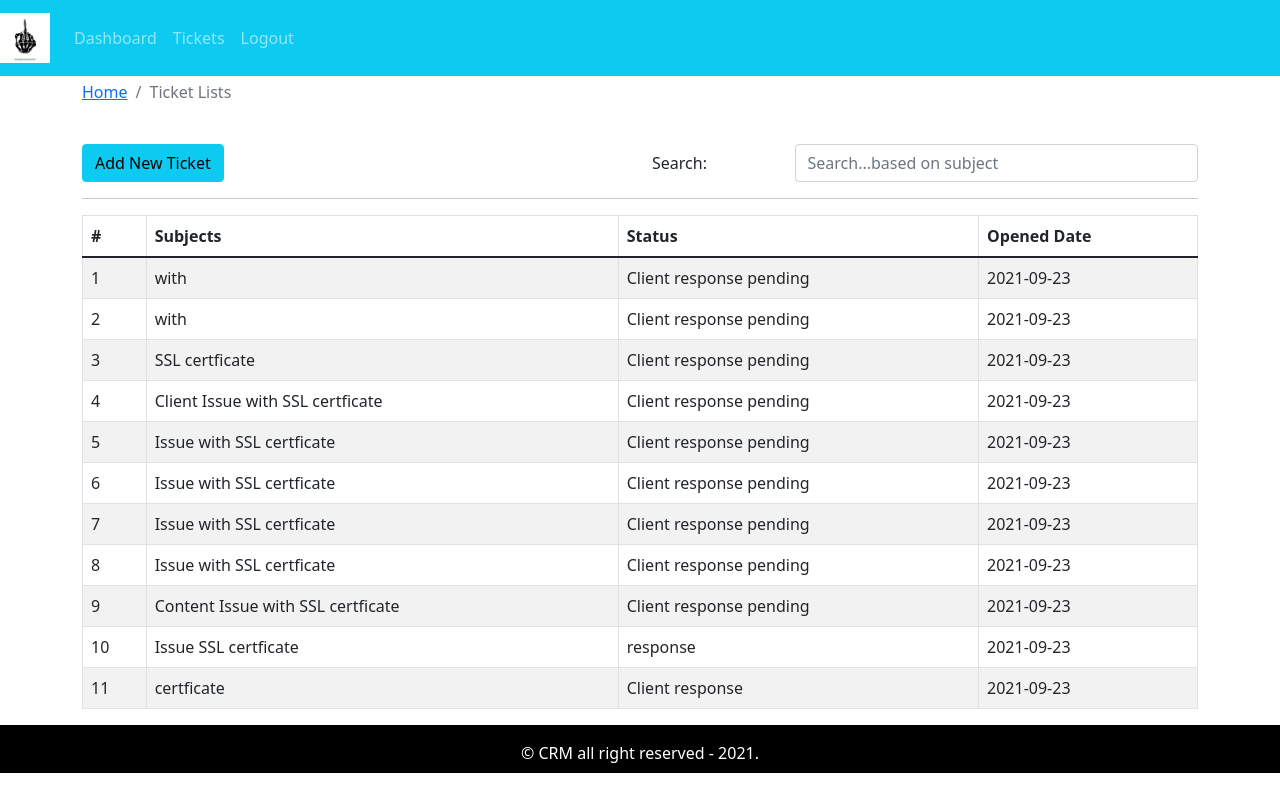
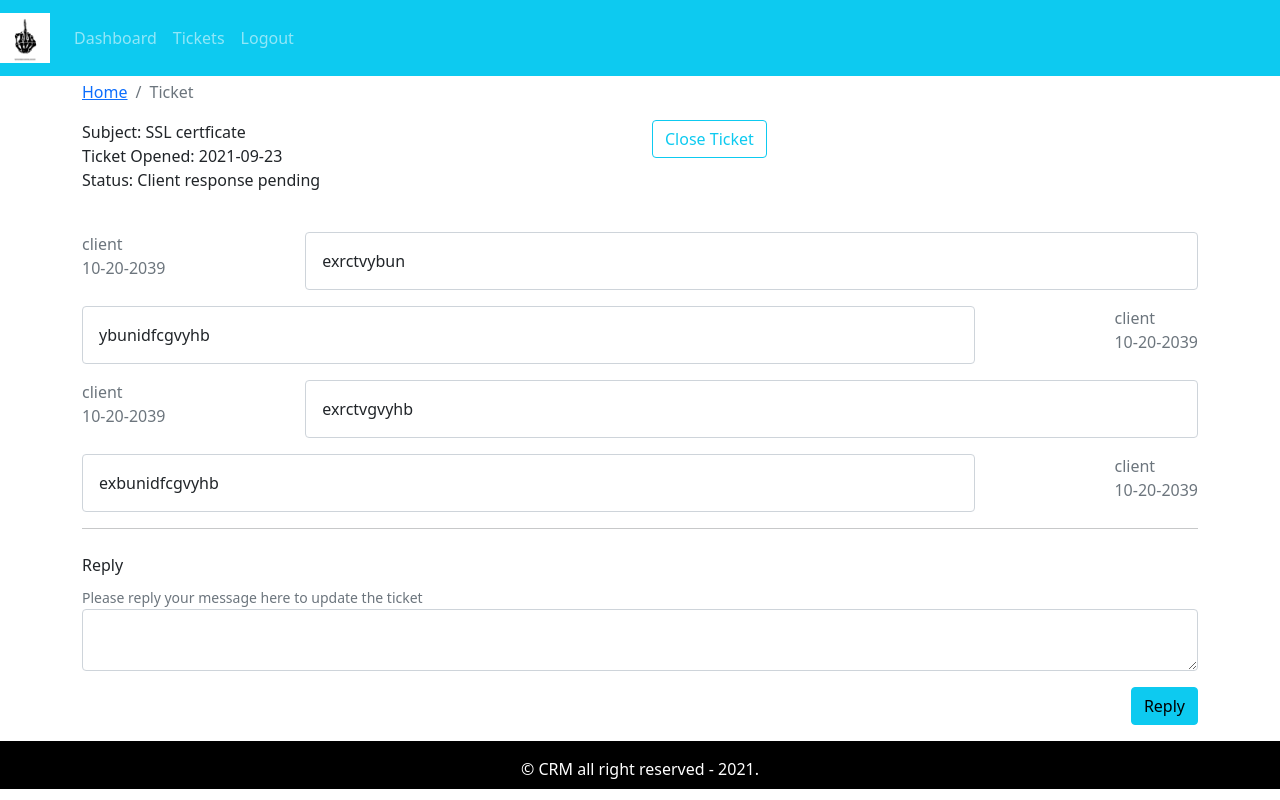
Before and after one commit to amitkumar0045/crm-frontend, a React (Create React App) app: page / in a window 1280 px wide. Built offline with nearby package versions, Linux system fonts and the light colour scheme.

Commit message:
ticket landing page added

```diff
--- a/src/App.js
+++ b/src/App.js
@@ -4,6 +4,7 @@
 import { Dashboard } from './pages/dashboard/Dashboard.page';
 import { AddTicket } from './pages/new-ticket/AddTicket.page';
 import { TicketLists } from './pages/ticket-listing/TicketLists.page';
+import { Ticket } from './pages/ticket/Ticket.page';
 
 function App() {
   return (
@@ -15,7 +16,8 @@
       <DefaultLayout >
         {/* <Dashboard /> */}
         {/* <AddTicket /> */}
-        <TicketLists />
+        {/* <TicketLists /> */}
+        <Ticket />
       </DefaultLayout>
     </div>
   );
--- a/src/assests/data/dummy-tickets.json
+++ b/src/assests/data/dummy-tickets.json
@@ -1,68 +1,90 @@
 [
   {
-        "id":1,
-        "subject":"with",
-        "status":"Client response pending",
+    "id": 1,
+    "subject": "SSL certficate",
+    "status": "Client response pending",
+    "addedAt": "2021-09-23",
+    "history": [
+      {
+        "date": "10-20-2039",
+        "message": "exrctvybun",
+        "messageBy": "client"
+      },
+      {
+        "date": "10-20-2039",
+        "message": "ybunidfcgvyhb",
+        "messageBy": "client"
+      },
+      {
+        "date": "10-20-2039",
+        "message": "exrctvgvyhb",
+        "messageBy": "client"
+      },
+      {
+        "date": "10-20-2039",
+        "message": "exbunidfcgvyhb",
+        "messageBy": "client"
+      }
+    ]
+  },
+  {
+    "id": 2,
+    "subject": "with",
+    "status": "Client response pending",
     "addedAt": "2021-09-23"
   },
   {
-        "id":2,
-        "subject":"with",
-        "status":"Client response pending",
+    "id": 3,
+    "subject": "SSL certficate",
+    "status": "Client response pending",
     "addedAt": "2021-09-23"
   },
   {
-        "id":3,
-        "subject":"SSL certficate",
-        "status":"Client response pending",
+    "id": 4,
+    "subject": " Client Issue with SSL certficate",
+    "status": "Client response pending",
     "addedAt": "2021-09-23"
   },
   {
-        "id":4,
-        "subject":" Client Issue with SSL certficate",
-        "status":"Client response pending",
+    "id": 5,
+    "subject": "Issue with SSL certficate",
+    "status": "Client response pending",
     "addedAt": "2021-09-23"
   },
   {
-        "id":5,
-        "subject":"Issue with SSL certficate",
-        "status":"Client response pending",
+    "id": 6,
+    "subject": "Issue with SSL certficate",
+    "status": "Client response pending",
     "addedAt": "2021-09-23"
   },
   {
-        "id":6,
-        "subject":"Issue with SSL certficate",
-        "status":"Client response pending",
+    "id": 7,
+    "subject": "Issue with SSL certficate",
+    "status": "Client response pending",
     "addedAt": "2021-09-23"
   },
   {
-        "id":7,
-        "subject":"Issue with SSL certficate",
-        "status":"Client response pending",
+    "id": 8,
+    "subject": "Issue with SSL certficate",
+    "status": "Client response pending",
     "addedAt": "2021-09-23"
   },
   {
-        "id":8,
-        "subject":"Issue with SSL certficate",
-        "status":"Client response pending",
+    "id": 9,
+    "subject": "Content Issue with SSL certficate",
+    "status": "Client response pending",
     "addedAt": "2021-09-23"
   },
   {
-        "id":9,
-        "subject":"Content Issue with SSL certficate",
-        "status":"Client response pending",
+    "id": 10,
+    "subject": "Issue  SSL certficate",
+    "status": "response ",
     "addedAt": "2021-09-23"
   },
   {
-        "id":10,
-        "subject":"Issue  SSL certficate",
-        "status":"response ",
-        "addedAt": "2021-09-23"
-    },
-    {
-        "id":11,
-        "subject":" certficate",
-        "status":"Client response ",
+    "id": 11,
+    "subject": " certficate",
+    "status": "Client response ",
     "addedAt": "2021-09-23"
   }
 ]
--- /dev/null
+++ b/src/components/message-history/MessageHistory.compo.js
@@ -0,0 +1,22 @@
+import React from 'react'
+import PropTypes from 'prop-types'
+import './message-history.style.css'
+
+export const MessageHistory = ({msg}) => {
+    // console.log(msg);
+    if(!msg) return null;
+
+    return msg.map((row,i)=> (
+        <div key={i} className="message-history mt-3">
+            <div className="send font-weight-bold text-secondary">
+                <div className="sender">{row.messageBy}</div>
+                <div className="date">{row.date}</div>
+            </div>
+            <div className="message">{row.message}</div>
+        </div>
+    ))
+}
+
+MessageHistory.propTypes = {
+    msg: PropTypes.array.isRequired,
+}
--- /dev/null
+++ b/src/components/message-history/message-history.style.css
@@ -0,0 +1,18 @@
+.message-history{
+    display: flex;
+    flex-direction: row;
+    justify-content: space-between;
+}
+
+.message-history:nth-child(even){
+    display: flex;
+    flex-direction: row-reverse;
+    justify-content: space-between;
+}
+
+.message{
+    padding: 1rem;
+    width: 80%;
+    border: 1px solid #ced4da;
+    border-radius: 0.25rem;
+}
--- /dev/null
+++ b/src/components/update-ticket/UpdateTicket.compo.js
@@ -0,0 +1,32 @@
+import React from 'react'
+import { Form, Button } from 'react-bootstrap'
+import PropTypes from 'prop-types'
+import { propTypes } from 'react-bootstrap/esm/Image'
+
+export const UpdateTicket = ({ msg, handleOnChange, handleOnSubmit }) => {
+
+    return (
+        <Form onSubmit={handleOnSubmit}>
+            <Form.Label>Reply</Form.Label>
+            <br />
+            <Form.Text>Please reply your message here to update the ticket</Form.Text>
+            <Form.Control
+                as="textarea"
+                row="5"
+                name=''
+                value={msg}
+                onChange={handleOnChange}
+            />
+            <div className="text-end mt-3 mb-3">
+                <Button variant="info" type="submit">Reply</Button>
+            </div>
+
+        </Form>
+    )
+}
+
+UpdateTicket.propsType = {
+    handleOnChange: PropTypes.func.isRequired,
+    handleOnSubmit: PropTypes.func.isRequired,
+    msg: PropTypes.string.isRequired
+}
--- /dev/null
+++ b/src/pages/ticket/Ticket.page.js
@@ -0,0 +1,59 @@
+import React, { useState, useEffect } from 'react'
+import { Container, Row, Col, Button } from 'react-bootstrap'
+import { BreadCrumb } from '../../components/breadcrumb/BreadCrumb.compo'
+import tickets from '../../assests/data/dummy-tickets.json'
+import { MessageHistory } from '../../components/message-history/MessageHistory.compo'
+import { UpdateTicket } from '../../components/update-ticket/UpdateTicket.compo'
+
+const ticket = tickets[0];
+
+export const Ticket = () => {
+    const [message, setMessage] = useState('')
+
+    useEffect(() => {}, [message])
+
+    const handleOnChange = (e) => {
+        setMessage(e.target.value)
+    }
+
+    const handleOnSubmit = () => {
+        alert('Form Submitted')
+    }
+
+    return (
+        <Container>
+            <Row>
+                <Col>
+                    <BreadCrumb page="Ticket" />
+                </Col>
+            </Row>
+            <Row>
+                <Col>
+                    <div className="subject">Subject: {ticket.subject}</div>
+                    <div className="date">Ticket Opened: {ticket.addedAt}</div>
+                    <div className="status">Status: {ticket.status}</div>
+                </Col>
+                <Col>
+                    <Button variant="outline-info" >Close Ticket</Button>
+                </Col>
+            </Row>
+            <Row className="mt-4">
+                <Col>
+                    <MessageHistory msg={ticket.history} />
+                </Col>
+            </Row>
+            <hr />
+
+            <Row className="mt-4">
+                <Col>
+                    <UpdateTicket
+                    msg={message}
+                    handleOnChange={handleOnChange}
+                    handleOnSubmit={handleOnSubmit}
+
+                    />
+                </Col>
+            </Row>
+        </Container>
+    )
+}
```
Lines whose indentation alone changed are shown as unchanged.
